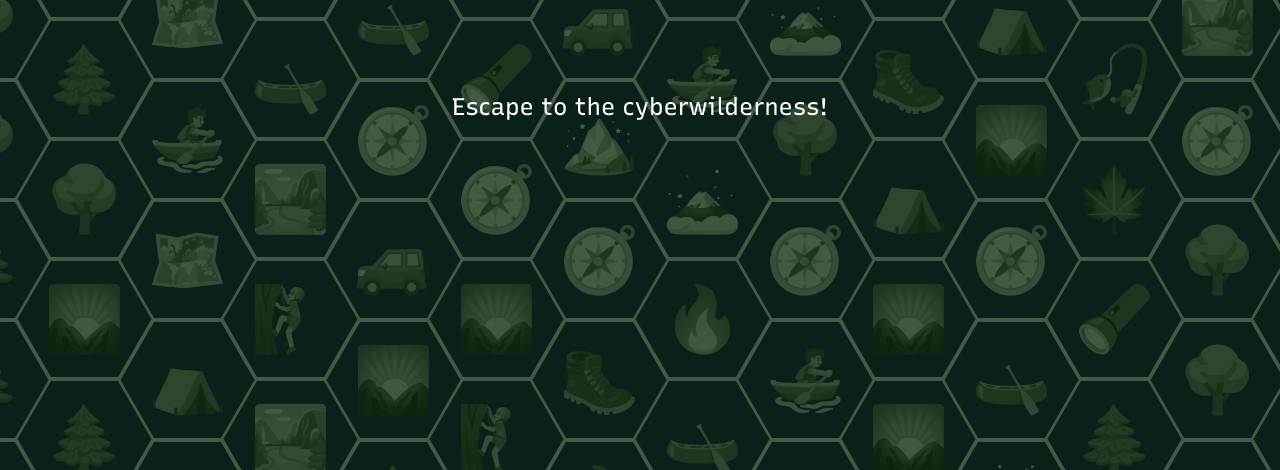
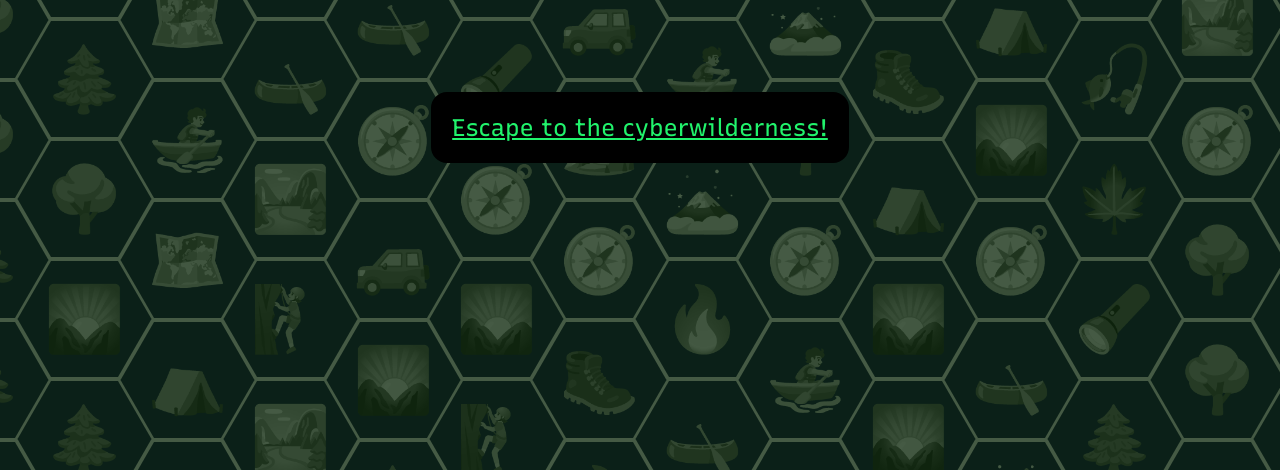
Before and after one commit to hexcamp/seahex-landing-page, a plain HTML site: page public/index.html in a window 1280 px wide. Shown: the part 330-800 px from the top of the page. Drawn offline with Linux system fonts and the light colour scheme.

Commit message:
Add link to homepage

```diff
--- a/public/index.html
+++ b/public/index.html
@@ -26,6 +26,10 @@
         font-variation-settings: 'MONO' 0, 'CASL' 0.4, 'slnt' -30, 'CRSV' 0,
           'wght' 1000;
         color: hsl(61deg 100% 50%);
+      }
+
+      a:link, a:visited {
+        color: #21f36c;
       }
 
       .grid {
@@ -131,8 +135,8 @@
   <body>
     <div class="grid">
       <h1 style="grid-row: 1">HexCamp</h1>
-      <p style="grid-row: 2; font-size: 150%; text-align: center">
-        Escape to the cyberwilderness!
+      <p style="grid-row: 2; font-size: 150%; text-align: center; color: #21f36c; border: black 5px solid; border-radius: 1rem; background: black; padding: 1rem;">
+        <a href="https://2kgrv5ga2i.hex.camp/">Escape to the cyberwilderness!</a>
       </p>
     </div>
     <div class="bg">
```
